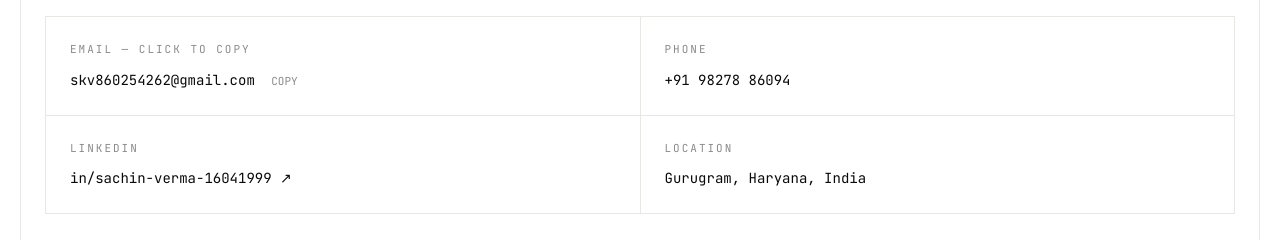
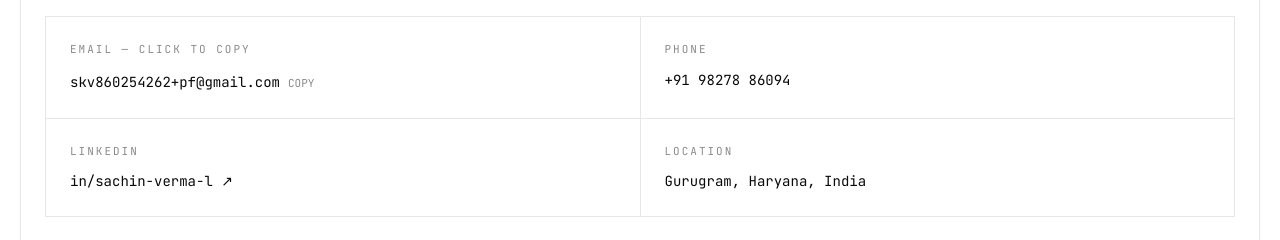
Before and after one commit to p0int-bl4nk/portfolio, a React (Vite) app: page / in a window 1280 px wide. Shown: the part 4595-4835 px from the top of the page. Built offline with nearby package versions, Linux system fonts and the light colour scheme.

Commit message:
feat: extract CopyButton component; use in ContactSection

```diff
--- /dev/null
+++ b/src/components/copy-button.tsx
@@ -0,0 +1,38 @@
+import { useState } from 'react';
+import { useTranslation } from 'react-i18next';
+import { cn } from '../lib/utils';
+
+interface CopyButtonProps {
+  content: string;
+  className?: string;
+}
+
+export function CopyButton({ content, className }: CopyButtonProps) {
+  const { t } = useTranslation();
+  const [copied, setCopied] = useState(false);
+
+  function handleCopy() {
+    navigator.clipboard
+      .writeText(content)
+      .then(() => {
+        setCopied(true);
+        setTimeout(() => setCopied(false), 1600);
+      })
+      .catch(() => {});
+  }
+
+  return (
+    <button
+      onClick={handleCopy}
+      className={cn(
+        'cursor-pointer transition-colors duration-150 hover:text-muted-foreground',
+        className,
+      )}
+    >
+      {content}
+      <span className='text-[11px] text-muted-foreground ml-2'>
+        {copied ? t('ui.copied') : t('ui.copy')}
+      </span>
+    </button>
+  );
+}
--- a/src/sections/contact-section.tsx
+++ b/src/sections/contact-section.tsx
@@ -1,28 +1,13 @@
-import { useState } from 'react';
 import { useTranslation } from 'react-i18next';
-import { usePortfolio } from '../context/portfolio-context';
+import { CopyButton } from '../components/copy-button';
 
-const EMAIL = 'skv860254262@gmail.com';
+const EMAIL = 'skv860254262+pf@gmail.com';
 const PHONE = '+91 98278 86094';
-const LINKEDIN_HANDLE = 'in/sachin-verma-16041999';
-const LINKEDIN_URL = 'https://linkedin.com/in/sachin-verma-16041999';
+const LINKEDIN_HANDLE = 'in/sachin-verma-l';
+const LINKEDIN_URL = `https://linkedin.com/in/${LINKEDIN_HANDLE}`;
 
 export function ContactSection() {
   const { t } = useTranslation();
-  const { showToast } = usePortfolio();
-  const [copied, setCopied] = useState(false);
-
-  function copyEmail() {
-    navigator.clipboard
-      .writeText(EMAIL)
-      .then(() => {
-        setCopied(true);
-        showToast(t('ui.copied'));
-        setTimeout(() => setCopied(false), 1600);
-      })
-      .catch(() => {});
-  }
-
   const headLines = t('contact.head').split('\n');
 
   return (
@@ -41,7 +26,7 @@ export function ContactSection() {
       {/* Big heading */}
       <h2
         style={{ fontSize: 'clamp(40px, 8vw, 110px)' }}
-        className='font-black leading-[.86] tracking-[-0.045em] mb-[60px]'
+        className='font-black leading-[.86] tracking-[-0.045em] mb-15'
       >
         {headLines.map((line, i) => (
           <span key={i} className='block'>
@@ -57,17 +42,7 @@ export function ContactSection() {
           <div className='text-[11px] text-muted-foreground tracking-[2px] mb-3'>
             {t('contact.email_l')}
           </div>
-          <div className='text-[14px]'>
-            <button
-              onClick={copyEmail}
-              className='cursor-pointer hover:text-muted-foreground transition-colors duration-150'
-            >
-              {EMAIL}{' '}
-              <span className='text-[11px] text-muted-foreground ml-2'>
-                {copied ? t('ui.copied') : t('ui.copy')}
-              </span>
-            </button>
-          </div>
+          <CopyButton content={EMAIL} className='text-[14px]' />
         </div>
 
         {/* PHONE */}
```
